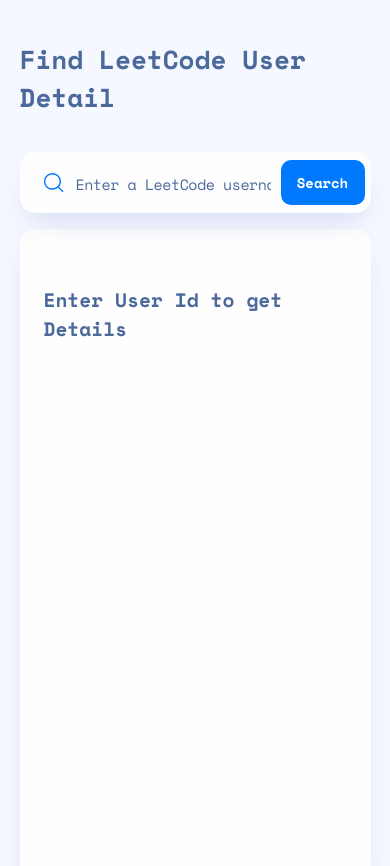
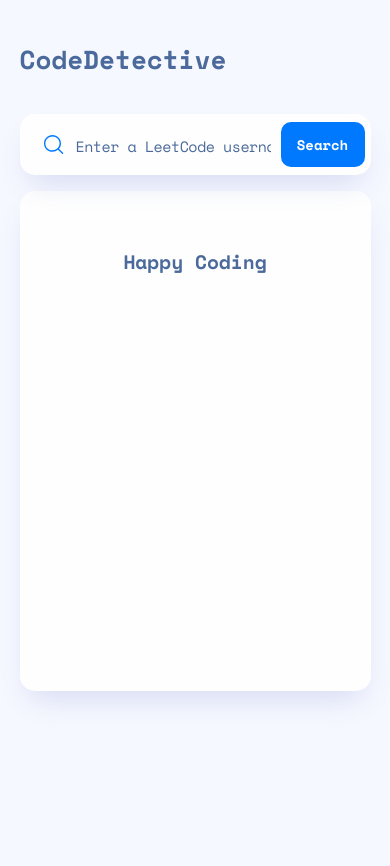
Before and after one commit to thePiyushPriyadarshi/CodeDetective, a plain HTML site: page index.html in a window 390 px wide. After the commit the page ends 844 px from the top, so only its background shows below. Drawn offline with nearby package versions, Linux system fonts and the light colour scheme.

Commit message:
UI improved

```diff
--- a/index.html
+++ b/index.html
@@ -5,7 +5,7 @@
     <meta charset="UTF-8">
     <meta http-equiv="X-UA-Compatible" content="IE=edge">
     <meta name="viewport" content="width=, initial-scale=1.0">
-    <title>LeetCode User Detail</title>
+    <title>CodeDetective</title>
     <link rel="stylesheet" href="style.css">
     <link rel="preconnect" href="https://fonts.googleapis.com">
     <link rel="preconnect" href="https://fonts.gstatic.com" crossorigin>
@@ -15,7 +15,7 @@
 <body>
     <div id="wrapper">
         <div class="heading">
-            <h1>Find LeetCode User Detail</h1>
+            <h1>CodeDetective</h1>
         </div>
         <div class="card">
             <form data-searchForm>
@@ -59,7 +59,7 @@
                     <!-- <p data-acceptenceRte></p>  -->
                 </div>
                 <div class="default">
-                    <h2>Enter User Id to get Details</h2>
+                    <h2>Happy Coding</h2>
                 </div>
                 <div class="not-found-container">
                     <img src="assets/not-found.png" alt="" loading="lazy">
--- a/style.css
+++ b/style.css
@@ -198,7 +198,7 @@
   align-items: start;
 }
 .profile-container{
-  height: 650px;
+  height: 500px;
 }
 
 }
```
